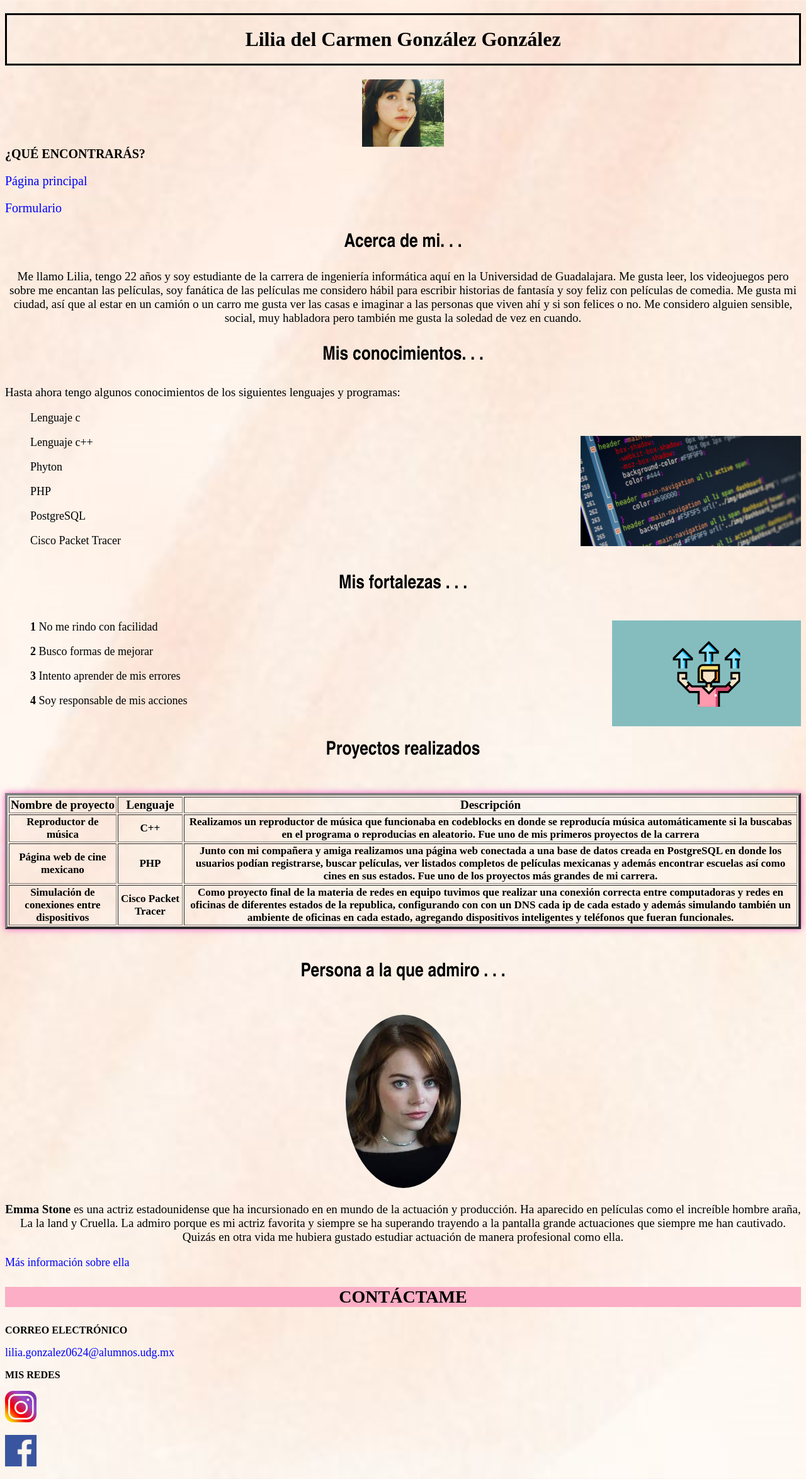
After one commit to ligcd/html, a PHP site: page /index.php in a window 1280 px wide. The commit adds this page. Shown: the whole page at 63% size. Run offline with PHP 8.4, Linux system fonts and the light colour scheme; lists and menus that the app fills with data are empty.

Commit message:
Add files via upload

```diff
--- a/estilo.css
+++ b/estilo.css
@@ -12,7 +12,6 @@
     color:black;
     font-family: 'Century Gothic' ;
     font-size: 20px;
-    background-color: pink;
 
 }
 
--- /dev/null
+++ b/index.php
@@ -0,0 +1,181 @@
+<!DOCTYPE html>
+<html lang="es">
+<head>
+    <meta charset="UTF-8">
+    <meta http-equiv="X-UA-Compatible" content="IE=edge">
+    <meta name="viewport" content="width=device-width, initial-scale=1.0">
+    <title>Práctica de html y css</title>
+    <link rel="stylesheet" href="estilo.css">
+</head>
+
+<body class="cuerpo-index">
+
+<header>
+    <h1 class="titulo-index">
+         Lilia del Carmen González González
+    </h1>
+
+    <div class="perfil">
+    <img src="perfil.jpg" alt="foto-perfil">
+    </div>
+
+</header>
+    <div class="nav">
+        <b>¿QUÉ ENCONTRARÁS?</b>
+      <p>
+        <a href="index.php" class="links">Página principal</a>
+      </p>
+
+      <p>
+        <a href="formulario.php" class="links">Formulario</a>
+      </p>
+    </div>
+
+    <h2 class="me">
+        Acerca de mi. . .
+    </h2>
+
+    <p class="me2">
+        Me llamo Lilia, tengo 22 años y soy estudiante de la carrera
+        de ingeniería informática aquí en la Universidad de Guadalajara. Me gusta leer,
+        los videojuegos pero sobre me encantan las películas, soy fanática de las películas
+        me considero hábil para escribir historias de fantasía y soy feliz con películas de comedia.
+        Me gusta mi ciudad, así que al estar en un camión o un carro me gusta ver las casas e imaginar
+        a las personas que viven ahí y si son felices o no. Me considero alguien sensible,
+        social, muy habladora pero también me gusta la soledad de vez en cuando.
+    </p>
+
+    <h3 class="conocimientos">
+        Mis conocimientos. . .
+    </h3>
+
+    <p class="conocimientos2">
+        Hasta ahora tengo algunos conocimientos de los siguientes lenguajes y programas:
+
+        <ul style="font-size: 18px;">Lenguaje c</ul>
+        <img  src="lenguaje.jpg" alt="informática"  style="display: block; margin: 0;  width: 350px; height: auto; float:right">
+        <ul style="font-size: 18px;">Lenguaje c++</ul>
+        <ul style="font-size: 18px;">Phyton</ul>
+        <ul style="font-size: 18px;">PHP</ul>
+        <ul style="font-size: 18px;">PostgreSQL</ul>
+        <ul style="font-size: 18px;">Cisco Packet Tracer</ul>
+
+    </p>
+
+    <h4 class="fortalezas">
+        Mis fortalezas . . .
+    </h4>
+
+    <p class="fortalezas2">
+        <img  src="fortalezas.png" alt="informática"  style="display: block; margin: 0;  width: 300px; height: auto; float:right">
+        <ol style="font-size: 18px;" > <b>1</b> No me rindo con facilidad</ol>
+        <ol style="font-size: 18px;"> <b>2</b> Busco formas de mejorar</ol>
+        <ol style="font-size: 18px;"> <b>3</b> Intento aprender de mis errores</ol>
+        <ol style="font-size: 18px;"> <b>4</b> Soy responsable de mis acciones</ol>
+
+    </p>
+
+    <h5 class="proyectos">
+        Proyectos realizados
+    </h5>
+
+
+        <table class="tabla" border="4">
+
+            <tr>
+                <th>Nombre de proyecto</th>
+                <th>Lenguaje</th>
+                <th>Descripción</th>
+            </tr>
+
+            <tr class="contenido-tabla">
+                <th>Reproductor de música</th>
+                <th>C++</th>
+                <th>Realizamos un reproductor de música que funcionaba en codeblocks
+                    en donde se reproducía música automáticamente si la buscabas
+                    en el programa o reproducias en aleatorio. Fue uno de mis primeros proyectos
+                    de la carrera
+                </th>
+            </tr>
+            <tr class="contenido-tabla">
+                <th>Página web de cine mexicano</th>
+                <th>PHP</th>
+                <th>Junto con mi compañera y amiga realizamos una página web
+                    conectada a una base de datos creada en PostgreSQL en donde
+                    los usuarios podían registrarse, buscar películas, ver listados completos
+                    de películas mexicanas y además encontrar escuelas así como cines en sus estados.
+                    Fue uno de los proyectos más grandes de mi carrera.
+                </th>
+            </tr>
+
+            <tr class="contenido-tabla">
+                <th>Simulación de conexiones entre dispositivos</th>
+                <th>Cisco Packet Tracer</th>
+                <th>Como proyecto final de la materia de redes en equipo
+                    tuvimos que realizar una conexión correcta entre computadoras
+                    y redes en oficinas de diferentes estados de la republica,
+                    configurando con con un DNS cada ip de cada estado y además
+                    simulando también un ambiente de oficinas en cada estado, agregando
+                    dispositivos inteligentes y teléfonos que fueran funcionales.
+                </th>
+            </tr>
+        </table>
+
+        <h5 class="persona">
+            Persona a la que admiro . . .
+        </h5>
+        <div class="imagen-contenedor">
+            <img src="emma.jpg" alt="Emma Stone" class="persona-imagen"/>
+        </div>
+
+        <p class="descripcion-persona">
+            <b>Emma Stone</b> es una actriz estadounidense que ha incursionado en en mundo de
+            la actuación y producción. Ha aparecido en películas como el increíble hombre araña,
+            La la land y Cruella. La admiro porque es mi actriz favorita y siempre se ha superando
+            trayendo a la pantalla grande actuaciones que siempre me han cautivado. Quizás en otra vida
+            me hubiera gustado estudiar actuación de manera profesional como ella.
+        </p>
+
+        <a href="https://es.wikipedia.org/wiki/Emma_Stone" class="link-wiki" >
+            Más información sobre ella </a>
+
+            <p class="contacto"> <b>CONTÁCTAME</b> </p>
+
+        <div class="footer">
+           <b>CORREO ELECTRÓNICO</b>
+           <p>
+            <a class="link-wiki" href="mailto: lilia.gonzalez0624@alumnos.udg.mx">
+                lilia.gonzalez0624@alumnos.udg.mx
+            </a>
+            </p>
+             <p>
+                <b>MIS REDES</b>
+             </p>
+
+
+             <p class="instagram">
+             <a href="https://www.instagram.com/ligcg/?hl=es-la">
+                <img class="instagram2" src="instagram.png" alt="instagram">
+             </a>
+
+            <p class="facebook">
+                <a href="https://www.facebook.com/lili.gonzalez.58152">
+                    <img class="facebook2" src="facebook.png" alt="facebook">
+                 </a>
+            </p>
+
+
+
+
+            </p>
+
+
+
+
+        </div>
+
+
+
+
+</body>
+</html>
```
Also changed, not shown: conexion.php (added, +16 -0 lines), consultar.php (added, +30 -0 lines), formulario.php (added, +80 -0 lines), store.php (added, +21 -0 lines).
